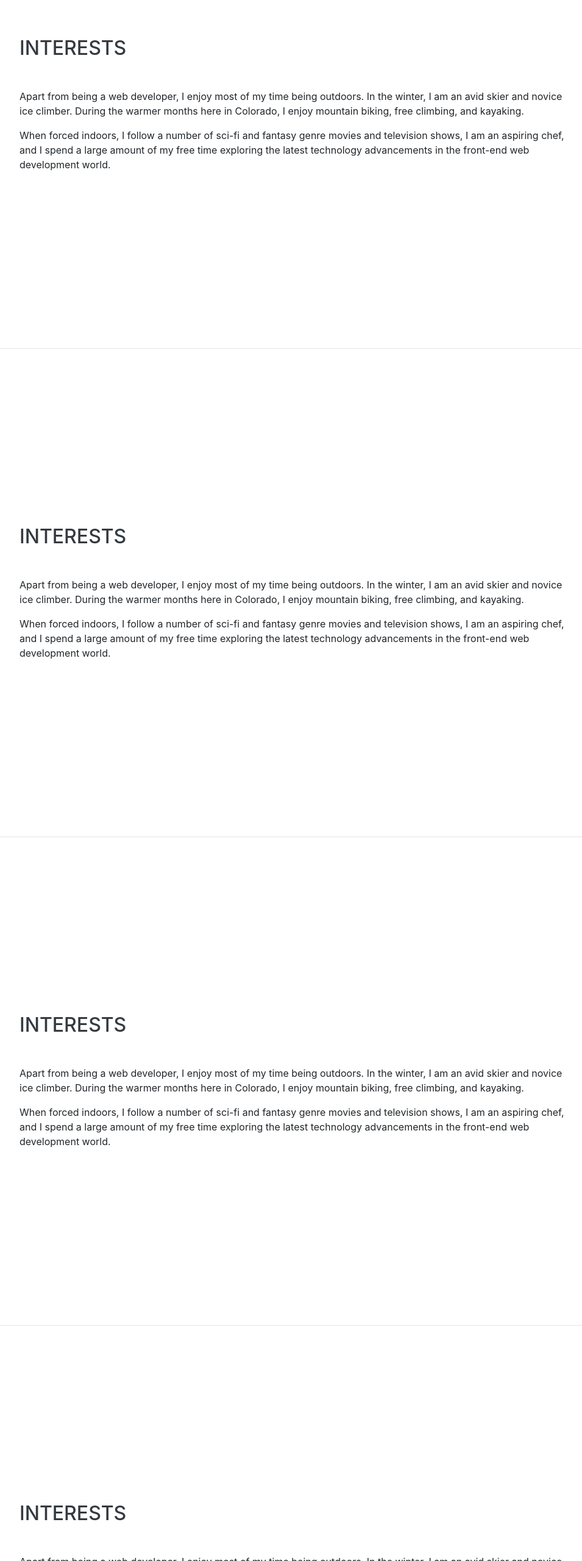
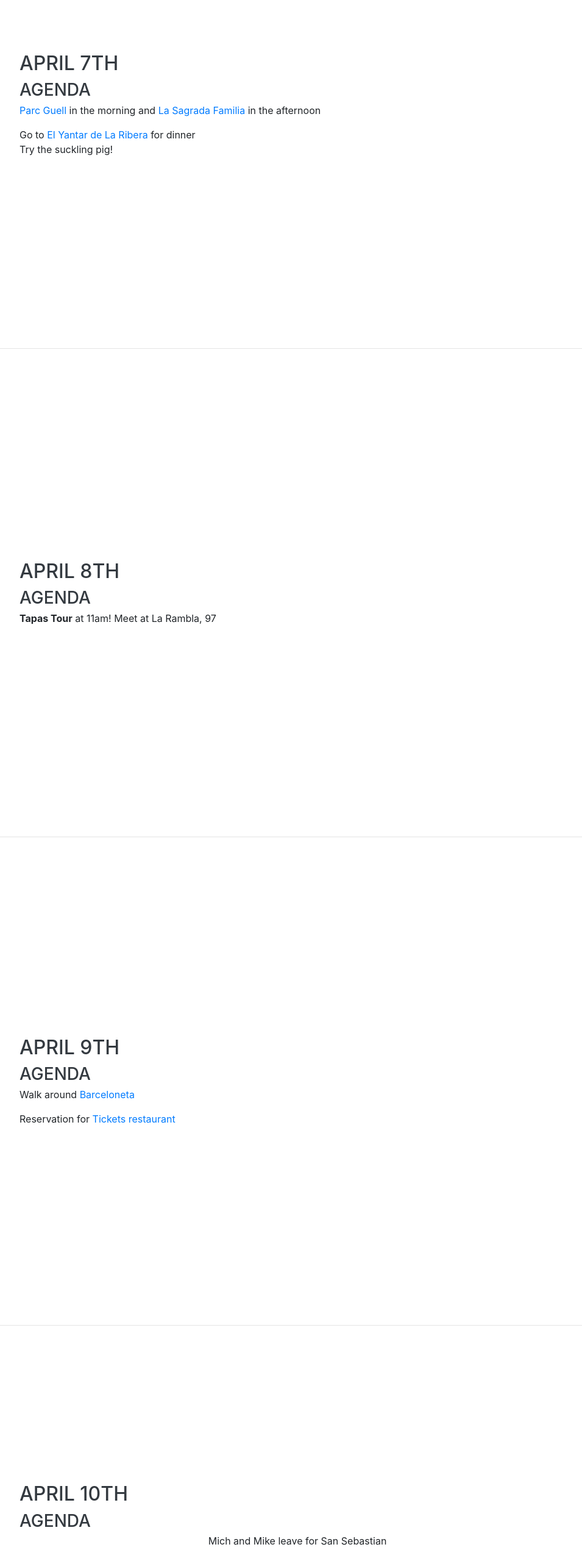
Before and after one commit to mattred1/itinerary, a website with bundled scripts: page index.html in a window 1280 px wide. Shown: the part 1831-4391 px from the top of the page at 61% size, without its empty margins (288-1243 px from the left). Built offline with nearby package versions, Linux system fonts and the light colour scheme; a web font is replaced by a local one.

Commit message:
Update April 7-10

```diff
--- a/index.html
+++ b/index.html
@@ -119,9 +119,12 @@ Delta Flight #9601</p>
 
     <section class="resume-section p-3 p-lg-5 d-flex align-items-center" id="april7">
       <div class="w-100">
-        <h2 class="mb-5">Interests</h2>
-        <p>Apart from being a web developer, I enjoy most of my time being outdoors. In the winter, I am an avid skier and novice ice climber. During the warmer months here in Colorado, I enjoy mountain biking, free climbing, and kayaking.</p>
-        <p class="mb-0">When forced indoors, I follow a number of sci-fi and fantasy genre movies and television shows, I am an aspiring chef, and I spend a large amount of my free time exploring the latest technology advancements in the front-end web development world.</p>
+        <h2 class="mb-2">April 7th</h2>
+        <h3 class="mb-1">Agenda</h3>
+<p><a href="https://www.parkguell.es/en/portada" target="_blank">Parc Guell</a> in the morning and <a href="https://sagradafamilia.org/en/home" target="_blank">La Sagrada Familia</a> in the afternoon</p>
+<p class="mb-0">Go to <a href="https://www.facebook.com/elyantardelaribera/" target="_blank">El Yantar de La Ribera</a> for dinner<br>
+Try the suckling pig!</p>
+
       </div>
     </section>
 
@@ -131,9 +134,12 @@ Delta Flight #9601</p>
 
     <section class="resume-section p-3 p-lg-5 d-flex align-items-center" id="april8">
       <div class="w-100">
-        <h2 class="mb-5">Interests</h2>
-        <p>Apart from being a web developer, I enjoy most of my time being outdoors. In the winter, I am an avid skier and novice ice climber. During the warmer months here in Colorado, I enjoy mountain biking, free climbing, and kayaking.</p>
-        <p class="mb-0">When forced indoors, I follow a number of sci-fi and fantasy genre movies and television shows, I am an aspiring chef, and I spend a large amount of my free time exploring the latest technology advancements in the front-end web development world.</p>
+        <h2 class="mb-2">April 8th</h2>
+        <h3 class="mb-1">Agenda</h3>
+<p class="mb-0"><b>Tapas Tour</b> at 11am! Meet at La Rambla, 97</p>
+
+
+
       </div>
     </section>
 
@@ -143,9 +149,13 @@ Delta Flight #9601</p>
 
     <section class="resume-section p-3 p-lg-5 d-flex align-items-center" id="april9">
       <div class="w-100">
-        <h2 class="mb-5">Interests</h2>
-        <p>Apart from being a web developer, I enjoy most of my time being outdoors. In the winter, I am an avid skier and novice ice climber. During the warmer months here in Colorado, I enjoy mountain biking, free climbing, and kayaking.</p>
-        <p class="mb-0">When forced indoors, I follow a number of sci-fi and fantasy genre movies and television shows, I am an aspiring chef, and I spend a large amount of my free time exploring the latest technology advancements in the front-end web development world.</p>
+        <h2 class="mb-2">April 9th</h2>
+        <h3 class="mb-1">Agenda</h3>
+
+        <p>Walk around <a href="https://www.tripsavvy.com/things-to-do-in-barceloneta-1642803" target="_blank">Barceloneta</a></p>
+        <p class="mb-0">Reservation for <a href="https://elbarri.com/en/restaurant/tickets/" target="_blank">Tickets restaurant</a></p>
+
+
       </div>
     </section>
 
@@ -153,11 +163,46 @@ Delta Flight #9601</p>
 
     <section class="resume-section p-3 p-lg-5 d-flex align-items-center" id="april10">
       <div class="w-100">
-        <h2 class="mb-5">Interests</h2>
-        <p>Apart from being a web developer, I enjoy most of my time being outdoors. In the winter, I am an avid skier and novice ice climber. During the warmer months here in Colorado, I enjoy mountain biking, free climbing, and kayaking.</p>
-        <p class="mb-0">When forced indoors, I follow a number of sci-fi and fantasy genre movies and television shows, I am an aspiring chef, and I spend a large amount of my free time exploring the latest technology advancements in the front-end web development world.</p>
+        <h2 class="mb-2">April 10th</h2>
+        <h3 class="mb-1">Agenda</h3>
+        <p align="center">Mich and Mike leave for San Sebastian</p>
+
+
+
+        <div class="container">
+          <div class="row">
+            <div class="col-6">
+
+
+              <h3>Mary and Matt</h3>
+              <p>Picasso Museum</p>
+              <p>Walk around <a href="https://freetoursbyfoot.com/self-guided-tour-barcelona/" target="_blank">Gothic Quarter</a></p>
+              <p>Boades</p>
+
+
+
+            </div>
+            <div class="col-6">
+
+
+              <h3>Mich and Mike</h3>
+
+
+
+            </div>
+          </div>
+        </div>
       </div>
     </section>
+
+
+
+
+
+
+
+
+
 
 
     <hr class="m-0">
```
